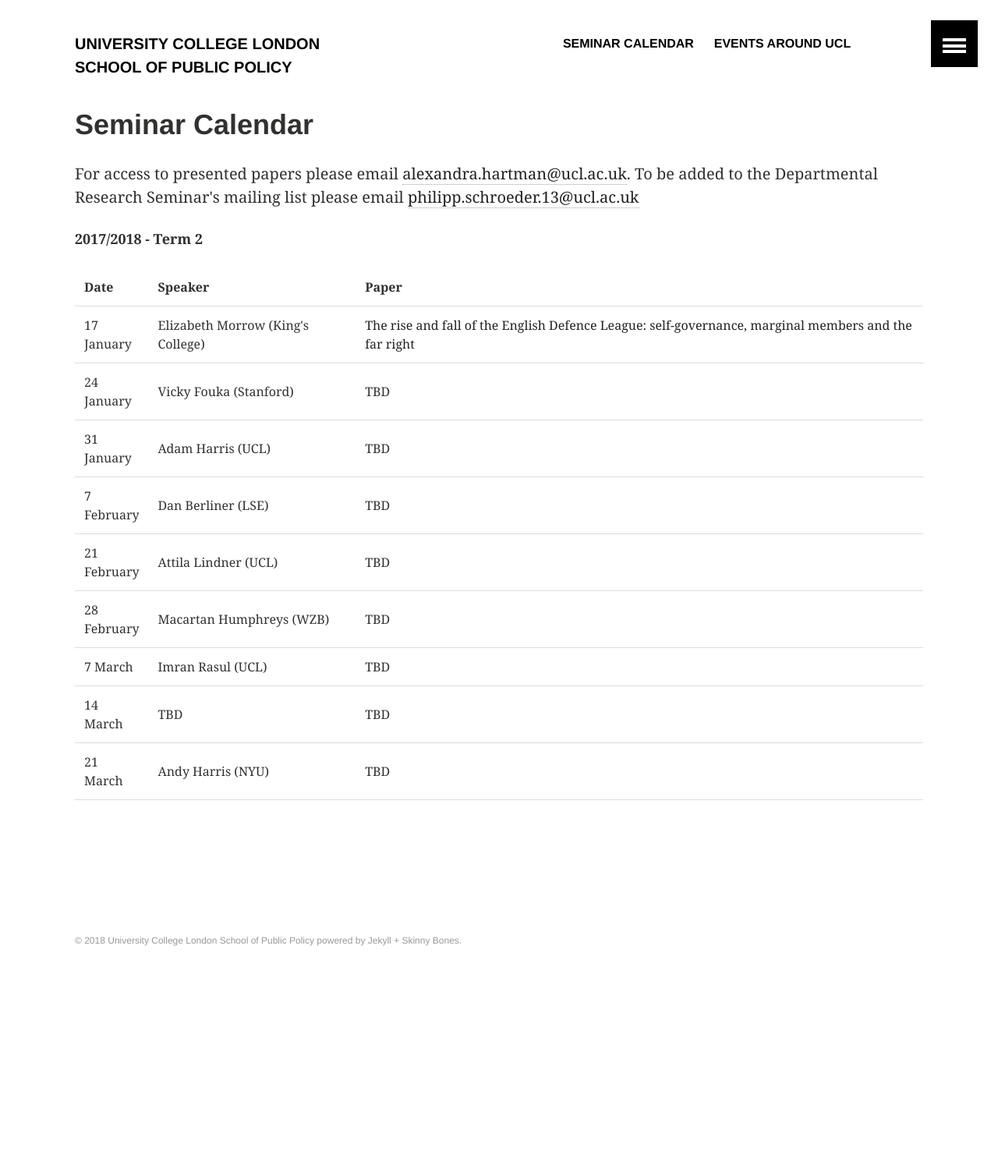
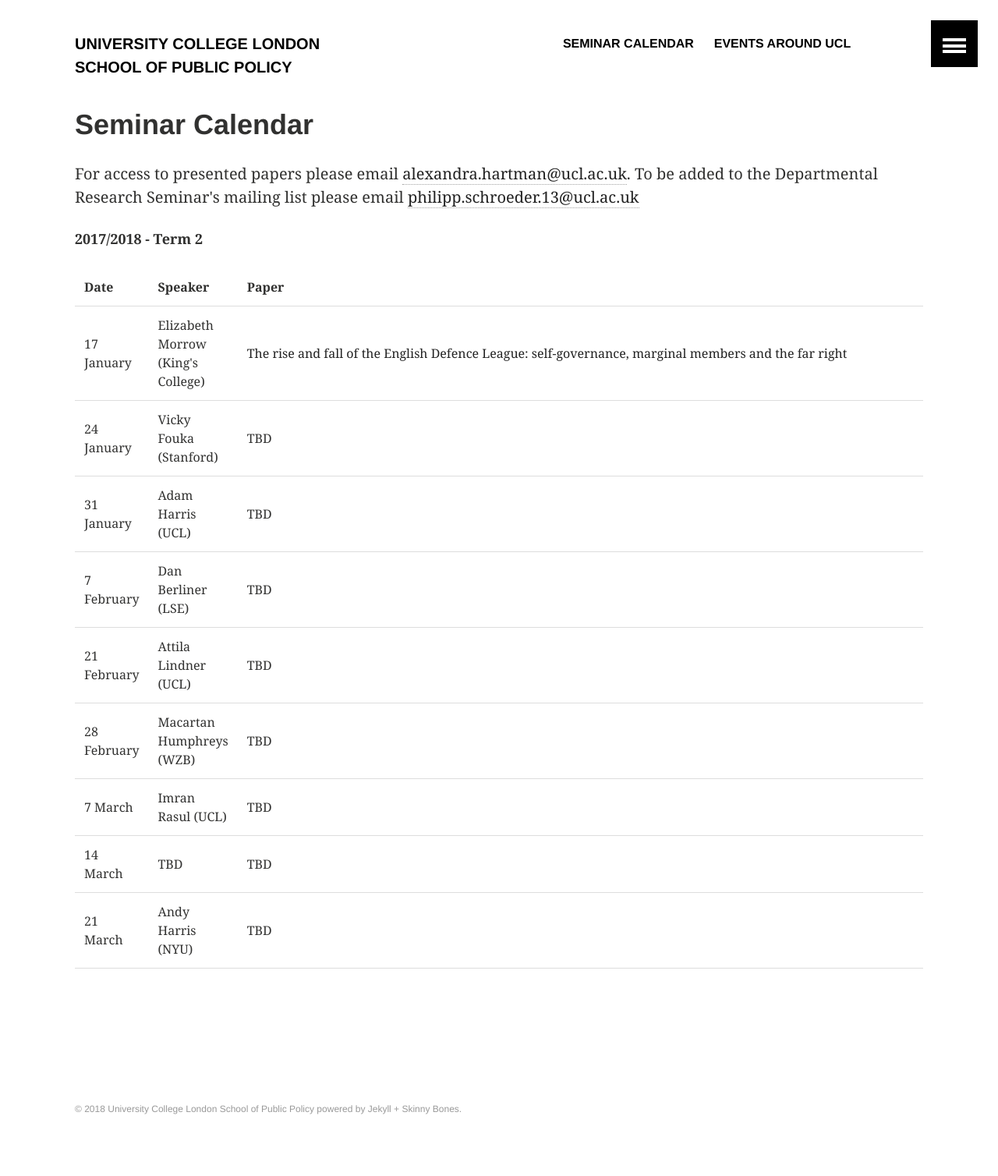
Before and after one commit to phischroeder/drs_page, a Jekyll site: the page built from calendar/index.html, in a window 1280 px wide. Shown: the whole page at 78% size. Built offline with Jekyll 4.4.1, drawn with Linux system fonts in a browser that asks for light colours; before the commit the page ends 1292 px from its top, so only the background shows below that.

Commit message:
Update index.html

```diff
--- a/calendar/index.html
+++ b/calendar/index.html
@@ -7,6 +7,7 @@ title: "Seminar Calendar"
 
 <p><b>2017/2018 - Term 2</b></p>
 <TABLE>
+  <col width="40">
   <col width="40">
    <TR>
      <TD><b>Date</b></TD>
```
